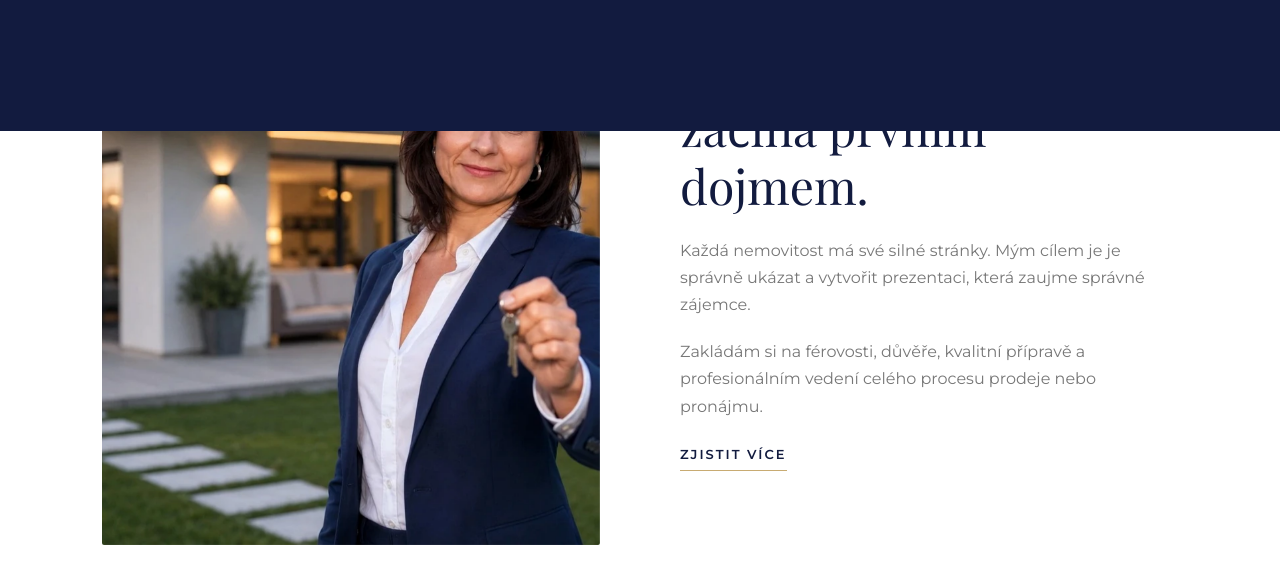
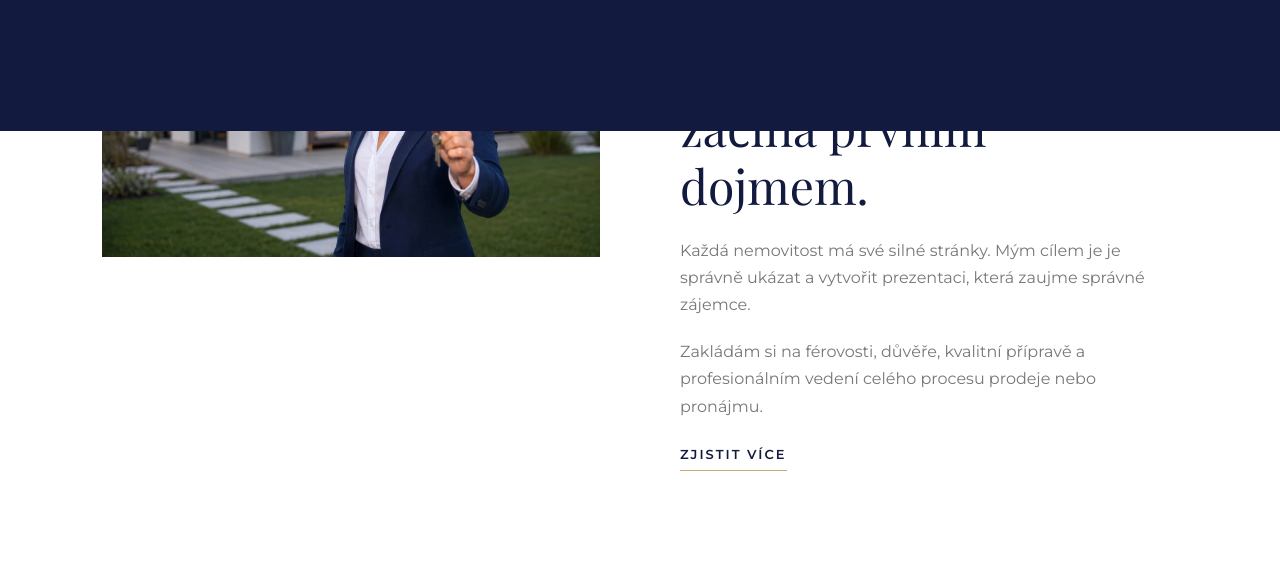
Before and after one commit to takashitadag/Kamca, a website: page index.html in a window 1280 px wide. Shown: the part 1469-2052 px from the top of the page. Drawn offline with nearby package versions, Linux system fonts and the light colour scheme; no server answers.

Commit message:
Add files via upload

```diff
--- a/index.html
+++ b/index.html
@@ -379,8 +379,10 @@ border-radius:2px;
 .about-image img{
 width:100%;
 height:100%;
-object-fit:cover;
+object-fit:contain;
+object-position:center top;
 transition:1s ease;
+background:#fff;
 }
 
 .about-image:hover img{transform:scale(1.06);}
```
